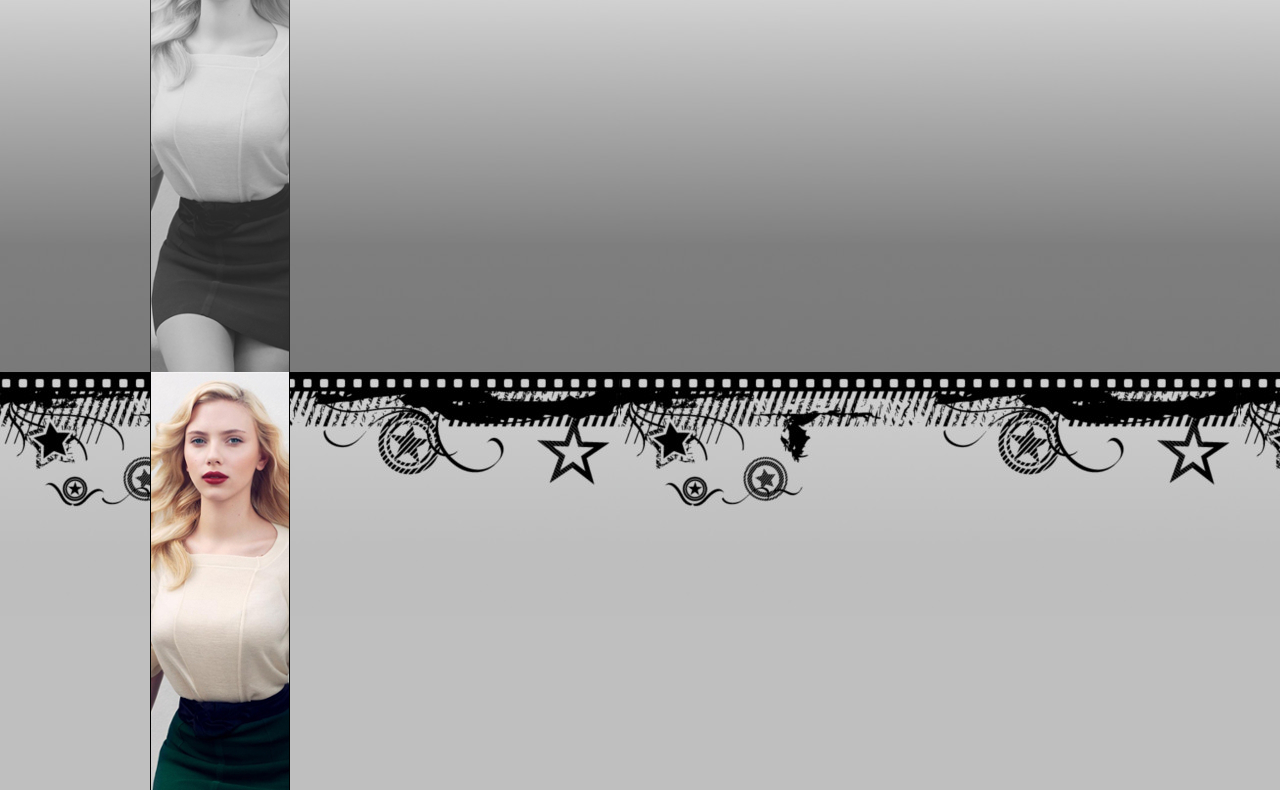
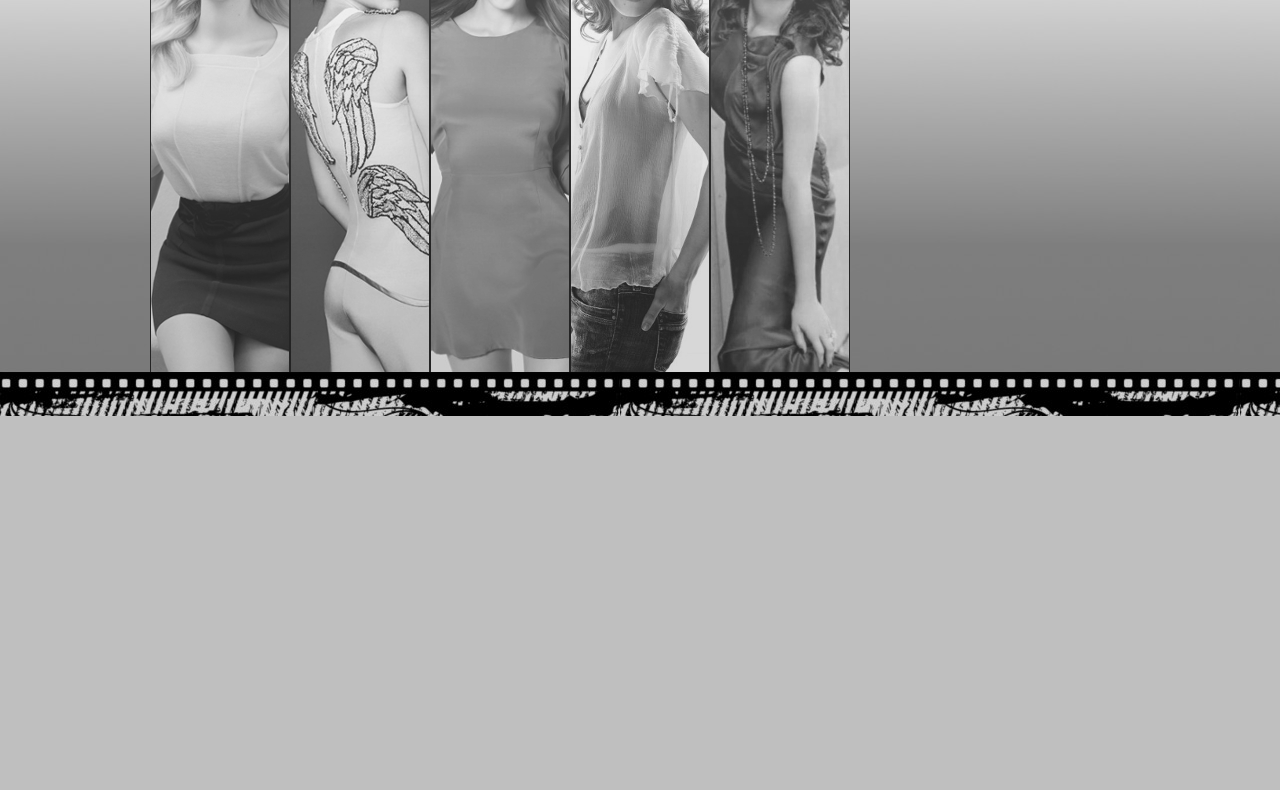
Before and after one commit to AvoDjan/actricejquery, a plain HTML site: page index.html in a window 1280 px wide. Shown: the part 384-1174 px from the top of the page. After the commit the page ends 800 px from the top, so only its background shows below. Drawn offline with nearby package versions, Linux system fonts and the light colour scheme.

Commit message:
Mise en place du Projet Actrices (ajout du décor) + modif html (après erreur)

```diff
--- a/css/style.css
+++ b/css/style.css
@@ -42,11 +42,17 @@ header h1
 
 #main-menu ul li
 {
-
+    float: left;
+    width: 140px;
+    height: 500px;
+    overflow: hidden;
+    position: relative;
 }
 
 .bw
 {
+    position:absolute;
+    left: 0px;
     width: 140px;
     height: 500px;
     cursor: pointer;
@@ -56,6 +62,8 @@ header h1
 
 .color
 {
+    position:absolute;
+    left: 140px;
     width: 140px;
     height: 500px;
     cursor: pointer;
@@ -84,6 +92,8 @@ header h1
 
 .description
 {
+    position:absolute;
+    left: 140px;
     width: 240px;
     height: 460px;
     padding: 20px;
--- a/index.html
+++ b/index.html
@@ -59,8 +59,8 @@
                 <div id="part4" class="images">
                     <div class="bw"></div>
                     <div class="color"></div>
-                </div class="description">
-                <div>
+                </div>
+                <div class="description">
                     <h2>Rachel<br>McAdams</h2>
                     <h3>Ses meilleurs films</h3>
                     <p>The Notebook</p>
```
